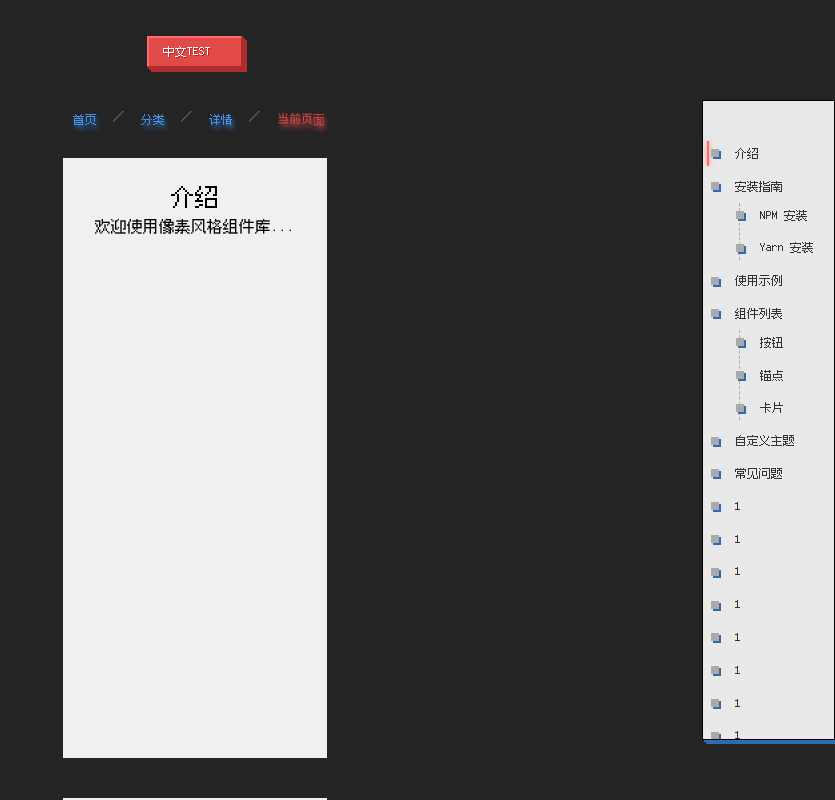
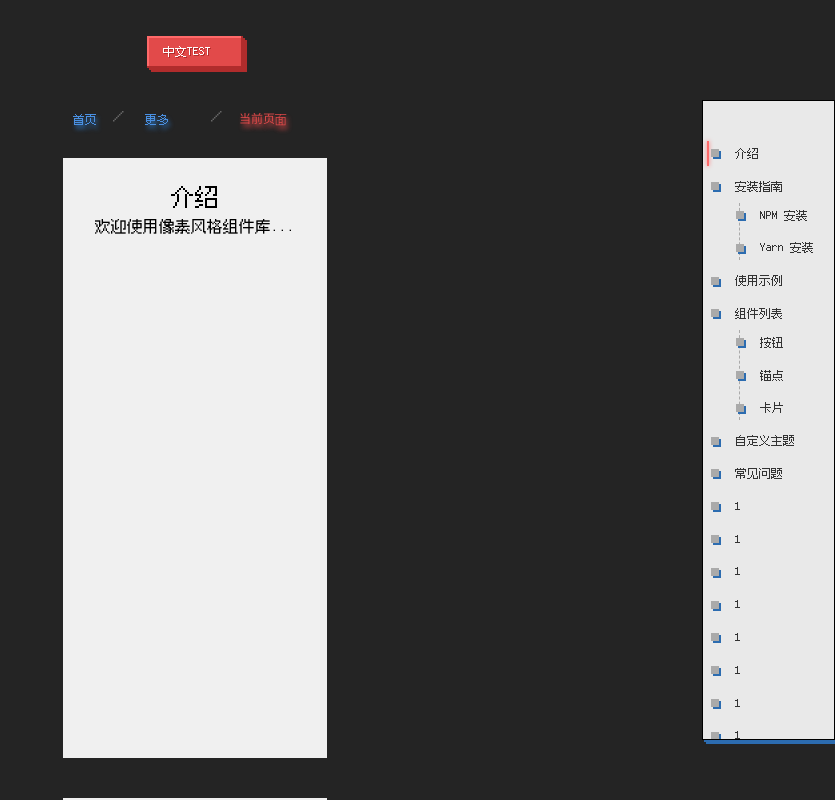
Before and after one commit to Yichende/YiComponent, a React (Vite) app: page / in a window 1280 px wide. Shown: the top 800 px of the page, without its empty margins (445-1280 px from the left). Built offline with nearby package versions, Linux system fonts and the light colour scheme.

Commit message:
add Dropdown; update Breadcrumb

```diff
--- a/src/App.tsx
+++ b/src/App.tsx
@@ -27,13 +27,14 @@ function App() {
       <div>
         <Breadcrumb
           pixelSize={2}
-          maxItems={5}>
+          maxItems={2}>
+
           <Breadcrumb.Item
             icon="home"
             href="/">
             首页
           </Breadcrumb.Item>
-          <Breadcrumb.Item href="/category">分类</Breadcrumb.Item>
+          <Breadcrumb.Item icon="home" href="/category">分类</Breadcrumb.Item>
           <Breadcrumb.Item href="/category/detail">详情</Breadcrumb.Item>
           <Breadcrumb.Item>当前页面</Breadcrumb.Item>
         </Breadcrumb>
--- a/src/components/Breadcrumb/Breadcrumb.module.css
+++ b/src/components/Breadcrumb/Breadcrumb.module.css
@@ -31,10 +31,14 @@
   display: flex;
   align-items: center;
   gap: 2px;
+  line-height: 1;
 }
 
 .itemIcon {
   margin-right: 4px;
+  display: inline-flex;
+  align-items: center;
+  height: 1em;
 }
 
 .link {
@@ -50,6 +54,8 @@
   position: relative;
   display: inline-block;
   text-shadow: 2px 4px 4px var(--shadow);
+  line-height: 1;
+  vertical-align: middle;
 }
 
 .link:hover {
@@ -68,6 +74,8 @@
   cursor: default;
   font-weight: bold;
   text-shadow: 2px 4px 4px var(--current-color);
+  line-height: 1;
+  vertical-align: middle;
 }
 
 .current:hover {
@@ -83,6 +91,44 @@
   display: inline-flex;
   align-items: center;
   line-height: 1;
+}
+
+
+/* 下拉菜单相关样式 */
+.overflowDropdown {
+  display: inline-flex;
+  margin: 0 4px;
+  align-items: center;
+}
+
+/* 调整下拉菜单在面包屑中的样式 */
+.breadcrumb .dropdown {
+  display: inline-flex;
+  vertical-align: middle;
+  align-items: center;
+}
+
+.breadcrumb .dropdown .trigger {
+  padding: 2px 6px;
+  line-height: 1;
+  display: inline-flex;
+  align-items: center;
+  box-shadow:
+    calc(var(--pixel-size) * 1) calc(var(--pixel-size) * 1) 0 var(--shadow);
+}
+
+.breadcrumb .dropdown .menu {
+  min-width: auto;
+  max-width: 160px;
+  width: max-content;
+  font-size: 10px;
+  padding: 4px 0;
+}
+
+/* 确保分隔符对齐 */
+.breadcrumb .separator {
+  display: inline-flex;
+  align-items: center;
 }
 
 /* 响应式设计 */
--- a/src/components/Breadcrumb/Breadcrumb.tsx
+++ b/src/components/Breadcrumb/Breadcrumb.tsx
@@ -1,6 +1,7 @@
 import { FC, ReactNode, Children, cloneElement, ReactElement } from "react";
 import styles from "./Breadcrumb.module.css";
 import { BreadcrumbItem, BreadcrumbItemProps } from "./BreadcrumbItem";
+import { Dropdown, DropdownItem } from "../index";
 import React from "react";
 
 interface BreadcrumbProps {
@@ -22,36 +23,126 @@ export const Breadcrumb: BreadcrumbComponent = ({
   className = "",
   pixelSize = 2,
   maxItems = 4,
-  overflowedIndicator = "...",
+  overflowedIndicator = "更多",
 }) => {
-  const items = Children.toArray(children);
+  const items = Children.toArray(children) as ReactElement<BreadcrumbItemProps>[];
   const totalItems = items.length;
 
-  // 处理溢出情况
-  let visibleItems: ReactNode[] = [];
+  // 若不超出最大项数
+  if (totalItems <= maxItems) {
+    const rendered = items.map((child, index) =>
+      React.isValidElement(child)
+        ? cloneElement(child, {
+            separator,
+            isLast: index === totalItems - 1,
+            key: index,
+          })
+        : child
+    );
 
-  if (totalItems <= maxItems) {
-    visibleItems = items;
-  } else {
-    visibleItems = [
-      items[0],
-      <BreadcrumbItem key="overflowed" separator={separator}>
-        {overflowedIndicator}
-      </BreadcrumbItem>,
-      ...items.slice(totalItems - maxItems + 1)
-    ];
+    return (
+      <nav
+        className={`${styles.breadcrumb} ${className}`}
+        style={{ "--pixel-size": `${pixelSize}px` } as React.CSSProperties}
+        aria-label="breadcrumb"
+      >
+        <ol className={styles.list}>{rendered}</ol>
+      </nav>
+    );
   }
 
-  // 为每个子项添加分隔符和位置信息
-  const renderItems = visibleItems.map((child, index) => {
-    if (!React.isValidElement(child)) return child;
+  // 当前页面（始终显示）
+  const lastItem = items[totalItems - 1];
 
-    return cloneElement(child as ReactElement<BreadcrumbItemProps>, {
+  // 当 maxItems = 1，只显示下拉 + 当前项
+  if (maxItems === 1) {
+    const overflowed = items.slice(0, totalItems - 1);
+    const visibleItems: ReactNode[] = [
+      <li key="overflowed" className={styles.item}>
+        <Dropdown
+          trigger={<span className={styles.overflowDropdown}>{overflowedIndicator}</span>}
+          position="bottom-left"
+        >
+          {overflowed.map((item, index) => (
+            <DropdownItem
+              key={index}
+              onClick={item.props.onClick}
+              icon={item.props.icon}
+            >
+              {item.props.children}
+            </DropdownItem>
+          ))}
+        </Dropdown>
+        <span className={styles.separator}>{separator}</span>
+      </li>,
+      cloneElement(lastItem, {
+        separator,
+        isLast: true,
+        key: "last",
+      }),
+    ];
+
+    return (
+      <nav
+        className={`${styles.breadcrumb} ${className}`}
+        style={{ "--pixel-size": `${pixelSize}px` } as React.CSSProperties}
+        aria-label="breadcrumb"
+      >
+        <ol className={styles.list}>{visibleItems}</ol>
+      </nav>
+    );
+  }
+
+  // 若 maxItems > 1，显示前若干项 + 下拉 + 当前项
+  const numMiddleVisible = maxItems - 2; // 除首末外可见项数量
+  const startItems = items.slice(0, 1 + numMiddleVisible); // 首项 + 可见中间项
+  const overflowed = items.slice(1 + numMiddleVisible, totalItems - 1); // 中间溢出项
+
+  const visibleItems: ReactNode[] = [];
+
+  // 渲染前项（首 + 中间可见项）
+  visibleItems.push(
+    ...startItems.map((item, index) =>
+      cloneElement(item, {
+        separator,
+        isLast: false,
+        key: `start-${index}`,
+      })
+    )
+  );
+
+  // 渲染下拉（如有溢出）
+  if (overflowed.length > 0) {
+    visibleItems.push(
+      <li key="overflowed" className={styles.item}>
+        <Dropdown
+          trigger={<span className={styles.overflowDropdown}>{overflowedIndicator}</span>}
+          position="bottom-left"
+        >
+          {overflowed.map((item, index) => (
+            <DropdownItem
+              key={index}
+              onClick={item.props.onClick}
+              icon={item.props.icon}
+              href={item.props.href}
+            >
+              {item.props.children}
+            </DropdownItem>
+          ))}
+        </Dropdown>
+        <span className={styles.separator}>{separator}</span>
+      </li>
+    );
+  }
+
+  // 添加当前项（始终在最后）
+  visibleItems.push(
+    cloneElement(lastItem, {
       separator,
-      isLast: index === visibleItems.length - 1,
-      key: index,
-    });
-  });
+      isLast: true,
+      key: "last",
+    })
+  );
 
   return (
     <nav
@@ -59,9 +150,7 @@ export const Breadcrumb: BreadcrumbComponent = ({
       style={{ "--pixel-size": `${pixelSize}px` } as React.CSSProperties}
       aria-label="breadcrumb"
     >
-      <ol className={styles.list}>
-        {renderItems}
-      </ol>
+      <ol className={styles.list}>{visibleItems}</ol>
     </nav>
   );
 };
--- /dev/null
+++ b/src/components/Dropdown/Dropdown.module.css
@@ -0,0 +1,151 @@
+.dropdown {
+  --pixel-size: 2px;
+  --main-color: #4a90e2;
+  --highlight: #6aa8ff;
+  --shadow: #2c6cb0;
+  --current-color: #e24a4a;
+  --separator-color: #666;
+  --menu-bg: #fff;
+  --item-hover: #f8f8f8;
+  --border-color: #000;
+
+  position: relative;
+  display: inline-block;
+  font-family: "Press Start 2P", "Ark Pixel", monospace;
+  font-size: 12px;
+  z-index: 100;
+}
+
+/* 触发按钮样式：类似 .link 样式 */
+.trigger {
+  display: inline-flex;
+  align-items: center;
+  padding: 4px 8px;
+  color: var(--main-color);
+  cursor: pointer;
+  border: none;
+  background: none;
+  font-family: inherit;
+  font-size: inherit;
+  text-shadow: 2px 4px 4px var(--shadow);
+  transition: all 0.2s ease;
+  position: relative;
+}
+
+.trigger:hover:not(.disabled) {
+  color: var(--highlight);
+  transform: translate(1px, 1px);
+  text-shadow: none;
+}
+
+.trigger:active:not(.disabled) {
+  transform: translate(2px, 2px);
+  text-shadow: none;
+}
+
+.arrowIcon {
+  margin-left: 6px;
+  transition: transform 0.2s ease;
+}
+
+/* 菜单弹出层 */
+.menu {
+  position: absolute;
+  font-size: 10px;
+  background-color: var(--menu-bg);
+  color: var(--main-color);
+  border: 1px solid var(--border-color);
+  box-shadow:
+    calc(var(--pixel-size)) calc(var(--pixel-size)) 0 var(--shadow);
+  padding: 6px 0;
+  margin-top: 6px;
+  z-index: 100;
+  display: inline-block;
+  white-space: nowrap;
+}
+
+/* 菜单定位 */
+.bottomLeft {
+  top: 100%;
+  left: 0;
+}
+
+.bottomRight {
+  top: 100%;
+  right: 0;
+}
+
+.topLeft {
+  bottom: 100%;
+  left: 0;
+  margin-bottom: 6px;
+  margin-top: 0;
+}
+
+.topRight {
+  bottom: 100%;
+  right: 0;
+  margin-bottom: 6px;
+  margin-top: 0;
+}
+
+/* 菜单项 */
+.item {
+  display: flex;
+  align-items: center;
+  justify-content: flex-start;
+  width: 100%;
+  box-sizing: border-box;
+  padding: 4px 12px;
+  cursor: pointer;
+  white-space: nowrap;
+  font-size: 10px;
+  font-family: inherit;
+  gap: 6px;
+  color: var(--main-color);
+  text-decoration: none;
+  text-shadow: 2px 4px 4px var(--shadow);
+  transition: all 0.1s ease;
+}
+
+.item:hover:not(.disabled) {
+  background-color: var(--current-color);
+  color: var(--item-hover);
+  transform: none;
+  text-shadow: none;
+}
+
+.item:hover:not(.disabled) .itemIcon {
+  filter: brightness(0) invert(1);
+}
+
+.item:active:not(.disabled) {
+  transform: translate(2px, 2px);
+  text-shadow: none;
+}
+
+.itemIconWrapper {
+  display: inline-flex;
+  align-items: center;
+  justify-content: center;
+  width: 12px;
+  height: 1em;
+}
+
+.itemIcon {
+  width: 1em;
+  height: 1em;
+}
+
+.itemText {
+  flex-grow: 1;
+  text-align: left;
+  display: inline-flex;
+  align-items: center;
+  line-height: 1;
+}
+
+.disabled {
+  opacity: 0.6;
+  cursor: not-allowed;
+}
--- /dev/null
+++ b/src/components/Dropdown/Dropdown.tsx
@@ -0,0 +1,145 @@
+import { FC, ReactNode, useState, useRef, useEffect } from "react";
+import styles from "./Dropdown.module.css";
+import { Icon, IconName } from "../index";
+
+interface DropdownProps {
+  children: ReactNode;
+  trigger: ReactNode;
+  position?: "bottom-left" | "bottom-right" | "top-left" | "top-right";
+  className?: string;
+  pixelSize?: number;
+  disabled?: boolean;
+  onVisibleChange?: (visible: boolean) => void;
+}
+
+export const Dropdown: FC<DropdownProps> = ({
+  children,
+  trigger,
+  position = "bottom-left",
+  className = "",
+  pixelSize = 2,
+  disabled = false,
+  onVisibleChange,
+}) => {
+  const [isOpen, setIsOpen] = useState(false);
+  const dropdownRef = useRef<HTMLDivElement>(null);
+
+  // 点击外部关闭下拉菜单
+  useEffect(() => {
+    const handleClickOutside = (event: MouseEvent) => {
+      if (
+        dropdownRef.current &&
+        !dropdownRef.current.contains(event.target as Node)
+      ) {
+        setIsOpen(false);
+      }
+    };
+
+    if (isOpen) {
+      document.addEventListener("mousedown", handleClickOutside);
+    }
+
+    return () => {
+      document.removeEventListener("mousedown", handleClickOutside);
+    };
+  }, [isOpen]);
+
+  // 通知可见性变化
+  useEffect(() => {
+    onVisibleChange?.(isOpen);
+  }, [isOpen, onVisibleChange]);
+
+  const toggleDropdown = () => {
+    if (!disabled) {
+      setIsOpen(!isOpen);
+    }
+  };
+
+  // 计算下拉菜单位置
+  const getPositionClass = () => {
+    switch (position) {
+      case "bottom-right":
+        return styles.bottomRight;
+      case "top-left":
+        return styles.topLeft;
+      case "top-right":
+        return styles.topRight;
+      default:
+        return styles.bottomLeft;
+    }
+  };
+
+  return (
+    <div
+      ref={dropdownRef}
+      className={`${styles.dropdown} ${className}`}
+      style={{ "--pixel-size": `${pixelSize}px` } as React.CSSProperties}>
+      <div
+        className={`${styles.trigger} ${disabled ? styles.disabled : ""}`}
+        onClick={toggleDropdown}
+        aria-haspopup="true"
+        aria-expanded={isOpen}>
+        {trigger}
+        <Icon
+          name={isOpen ? "arrow-up" : "arrow-down"}
+          size="sm"
+          className={styles.arrowIcon}
+        />
+      </div>
+
+      {isOpen && (
+        <div className={`${styles.menu} ${getPositionClass()}`}>{children}</div>
+      )}
+    </div>
+  );
+};
+interface DropdownItemProps {
+  children: ReactNode;
+  icon?: IconName;
+  onClick?: () => void;
+  href?: string;
+  className?: string;
+  disabled?: boolean;
+}
+
+export const DropdownItem: FC<DropdownItemProps> = ({
+  children,
+  icon,
+  onClick,
+  href,
+  className = "",
+  disabled = false,
+}) => {
+  const content = (
+    <>
+      <span className={styles.itemIconWrapper}>
+        {icon && (
+          <Icon name={icon} size="sm" className={styles.itemIcon} />
+        )}
+      </span>
+      <span className={styles.itemText}>{children}</span>
+    </>
+  );
+
+  // 若有 href 且未禁用，使用 <a>
+  if (href && !disabled) {
+    return (
+      <a
+        href={href}
+        className={`${styles.item} ${className}`}
+        onClick={onClick}
+      >
+        {content}
+      </a>
+    );
+  }
+
+  return (
+    <div
+      className={`${styles.item} ${className} ${disabled ? styles.disabled : ""}`}
+      onClick={disabled ? undefined : onClick}
+    >
+      {content}
+    </div>
+  );
+};
--- a/src/components/index.ts
+++ b/src/components/index.ts
@@ -7,3 +7,4 @@ export { Icon } from './Icon/Icon'
 export type { IconName } from './Icon/Icon'
 
 export { Breadcrumb } from './Breadcrumb/Breadcrumb'
+export { Dropdown, DropdownItem } from './Dropdown/Dropdown';
```
Also changed, not shown: 2 other files (tests, documents, lock files or other folders).
